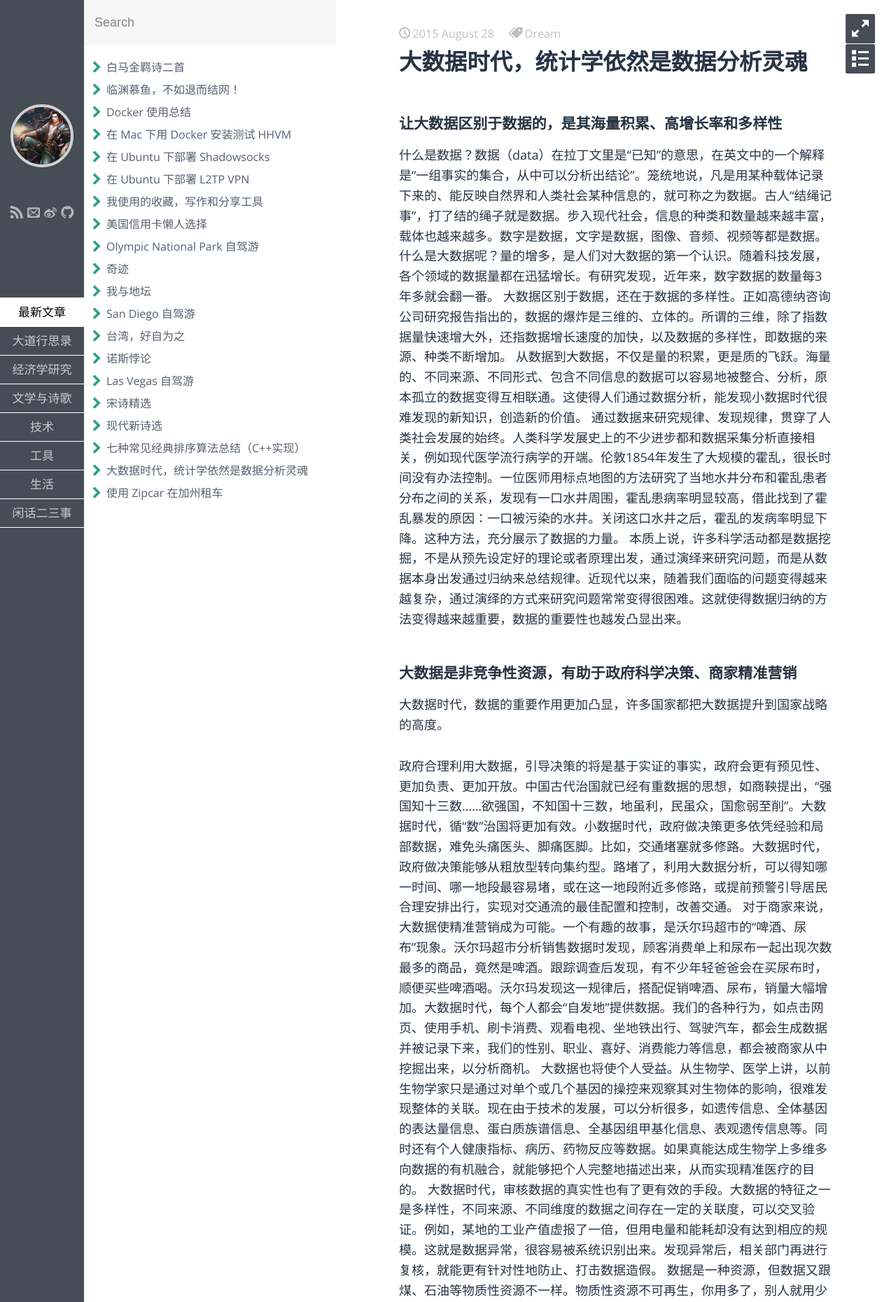
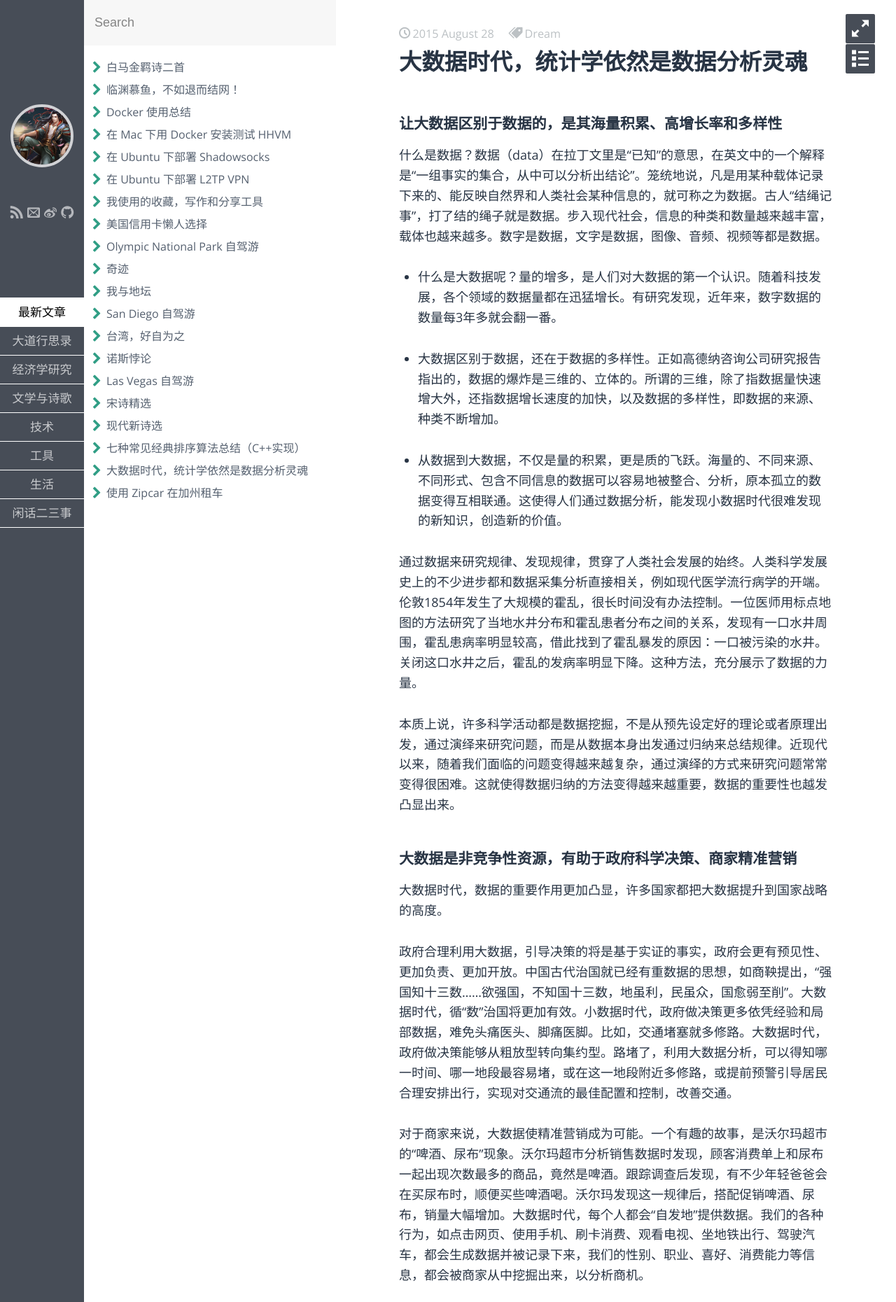
Before and after one commit to fzuo/baimafujinji, a Jekyll site: the page built from _posts/others/2015-08-28-big-data-and-statistics.md, in a window 1280 px wide. Shown: the top 1860 px of the page at 70% size. Built offline with Jekyll 4.4.1, drawn with Linux system fonts in a browser that asks for light colours; some web fonts are replaced; some of the changed text lies outside the part shown.

Commit message:
Update 2015-08-28-big-data-and-statistics.md

```diff
--- a/_posts/others/2015-08-28-big-data-and-statistics.md
+++ b/_posts/others/2015-08-28-big-data-and-statistics.md
@@ -9,10 +9,16 @@ keywords: 大数据,统计
 ### 让大数据区别于数据的，是其海量积累、高增长率和多样性
 
 什么是数据？数据（data）在拉丁文里是“已知”的意思，在英文中的一个解释是“一组事实的集合，从中可以分析出结论”。笼统地说，凡是用某种载体记录下来的、能反映自然界和人类社会某种信息的，就可称之为数据。古人“结绳记事”，打了结的绳子就是数据。步入现代社会，信息的种类和数量越来越丰富，载体也越来越多。数字是数据，文字是数据，图像、音频、视频等都是数据。
-什么是大数据呢？量的增多，是人们对大数据的第一个认识。随着科技发展，各个领域的数据量都在迅猛增长。有研究发现，近年来，数字数据的数量每3年多就会翻一番。
-大数据区别于数据，还在于数据的多样性。正如高德纳咨询公司研究报告指出的，数据的爆炸是三维的、立体的。所谓的三维，除了指数据量快速增大外，还指数据增长速度的加快，以及数据的多样性，即数据的来源、种类不断增加。
-从数据到大数据，不仅是量的积累，更是质的飞跃。海量的、不同来源、不同形式、包含不同信息的数据可以容易地被整合、分析，原本孤立的数据变得互相联通。这使得人们通过数据分析，能发现小数据时代很难发现的新知识，创造新的价值。
+
+* 什么是大数据呢？量的增多，是人们对大数据的第一个认识。随着科技发展，各个领域的数据量都在迅猛增长。有研究发现，近年来，数字数据的数量每3年多就会翻一番。
+
+* 大数据区别于数据，还在于数据的多样性。正如高德纳咨询公司研究报告指出的，数据的爆炸是三维的、立体的。所谓的三维，除了指数据量快速增大外，还指数据增长速度的加快，以及数据的多样性，即数据的来源、种类不断增加。
+
+
+* 从数据到大数据，不仅是量的积累，更是质的飞跃。海量的、不同来源、不同形式、包含不同信息的数据可以容易地被整合、分析，原本孤立的数据变得互相联通。这使得人们通过数据分析，能发现小数据时代很难发现的新知识，创造新的价值。
+
 通过数据来研究规律、发现规律，贯穿了人类社会发展的始终。人类科学发展史上的不少进步都和数据采集分析直接相关，例如现代医学流行病学的开端。伦敦1854年发生了大规模的霍乱，很长时间没有办法控制。一位医师用标点地图的方法研究了当地水井分布和霍乱患者分布之间的关系，发现有一口水井周围，霍乱患病率明显较高，借此找到了霍乱暴发的原因：一口被污染的水井。关闭这口水井之后，霍乱的发病率明显下降。这种方法，充分展示了数据的力量。
+
 本质上说，许多科学活动都是数据挖掘，不是从预先设定好的理论或者原理出发，通过演绎来研究问题，而是从数据本身出发通过归纳来总结规律。近现代以来，随着我们面临的问题变得越来越复杂，通过演绎的方式来研究问题常常变得很困难。这就使得数据归纳的方法变得越来越重要，数据的重要性也越发凸显出来。
 
 
@@ -21,16 +27,25 @@ keywords: 大数据,统计
 大数据时代，数据的重要作用更加凸显，许多国家都把大数据提升到国家战略的高度。
 
 政府合理利用大数据，引导决策的将是基于实证的事实，政府会更有预见性、更加负责、更加开放。中国古代治国就已经有重数据的思想，如商鞅提出，“强国知十三数……欲强国，不知国十三数，地虽利，民虽众，国愈弱至削”。大数据时代，循“数”治国将更加有效。小数据时代，政府做决策更多依凭经验和局部数据，难免头痛医头、脚痛医脚。比如，交通堵塞就多修路。大数据时代，政府做决策能够从粗放型转向集约型。路堵了，利用大数据分析，可以得知哪一时间、哪一地段最容易堵，或在这一地段附近多修路，或提前预警引导居民合理安排出行，实现对交通流的最佳配置和控制，改善交通。
+
 对于商家来说，大数据使精准营销成为可能。一个有趣的故事，是沃尔玛超市的“啤酒、尿布”现象。沃尔玛超市分析销售数据时发现，顾客消费单上和尿布一起出现次数最多的商品，竟然是啤酒。跟踪调查后发现，有不少年轻爸爸会在买尿布时，顺便买些啤酒喝。沃尔玛发现这一规律后，搭配促销啤酒、尿布，销量大幅增加。大数据时代，每个人都会“自发地”提供数据。我们的各种行为，如点击网页、使用手机、刷卡消费、观看电视、坐地铁出行、驾驶汽车，都会生成数据并被记录下来，我们的性别、职业、喜好、消费能力等信息，都会被商家从中挖掘出来，以分析商机。
+
 大数据也将使个人受益。从生物学、医学上讲，以前生物学家只是通过对单个或几个基因的操控来观察其对生物体的影响，很难发现整体的关联。现在由于技术的发展，可以分析很多，如遗传信息、全体基因的表达量信息、蛋白质族谱信息、全基因组甲基化信息、表观遗传信息等。同时还有个人健康指标、病历、药物反应等数据。如果真能达成生物学上多维多向数据的有机融合，就能够把个人完整地描述出来，从而实现精准医疗的目的。
+
 大数据时代，审核数据的真实性也有了更有效的手段。大数据的特征之一是多样性，不同来源、不同维度的数据之间存在一定的关联度，可以交叉验证。例如，某地的工业产值虚报了一倍，但用电量和能耗却没有达到相应的规模。这就是数据异常，很容易被系统识别出来。发现异常后，相关部门再进行复核，就能更有针对性地防止、打击数据造假。
-数据是一种资源，但数据又跟煤、石油等物质性资源不一样。物质性资源不可再生，你用多了，别人就用少了，因而很难共享。数据可以重复使用、不断产生新的价值。大数据资源的使用是非恶性竞争的，共享的前提下，更能够制造双赢。从另一个角度来说，数据如果不被融合、联系在一起，也不能称之为大数据。
-大数据不能被直接拿来使用，统计学依然是数据分析的灵魂
 
-现在社会上有一种流行的说法，认为在大数据时代，“样本=全体”，人们得到的不是抽样数据而是全数据，因而只需要简单地数一数就可以下结论了，复杂的统计学方法可以不再需要了。
-在我看来，这种观点非常错误。首先，大数据告知信息但不解释信息。打个比方说，大数据是“原油”而不是“汽油”，不能被直接拿来使用。就像股票市场，即使把所有的数据都公布出来，不懂的人依然不知道数据代表的信息。大数据时代，统计学依然是数据分析的灵魂。正如加州大学伯克利分校迈克尔·乔丹教授指出的，“没有系统的数据科学作为指导的大数据研究，就如同不利用工程科学的知识来建造桥梁，很多桥梁可能会坍塌，并带来严重的后果。”
-其次，全数据的概念本身很难经得起推敲。全数据，顾名思义就是全部数据。这在某些特定的场合对于某些特定的问题确实可能实现。比如，要比较清华、北大两校同学数学能力整体上哪个更强，可以收集到两校同学高考时的数学成绩作为研究的数据对象。从某种意义上说，这是全数据。但是，并不是说我们有了这个全数据就能很好地回答问题。
-一方面，这个数据虽然是全数据，但仍然具有不确定性。入校时的数学成绩并不一定完全代表学生的数学能力。假如让所有同学重新参加一次高考，几乎每个同学都会有一个新的成绩。分别用这两组全数据去做分析，结论就可能发生变化。另一方面，事物在不断地发展和变化，同学入校时的成绩并不能够代表现在的能力。全体同学的高考成绩数据，仅对于那次考试而言是全数据。“全”是有边界的，超出了边界就不再是全知全能了。事物的发展充满了不确定性，而统计学，既研究如何从数据中把信息和规律提取出来，找出最优化的方案；也研究如何把数据当中的不确定性量化出来。
+数据是一种资源，但数据又跟煤、石油等物质性资源不一样。物质性资源不可再生，你用多了，别人就用少了，因而很难共享。数据可以重复使用、不断产生新的价值。大数据资源的使用是非恶性竞争的，共享的前提下，更能够制造双赢。从另一个角度来说，数据如果不被融合、联系在一起，也不能称之为大数据。<br>
+
+
+### 大数据不能被直接拿来使用，统计学依然是数据分析的灵魂
+
+现在社会上有一种流行的说法，认为在大数据时代，“样本=全体”，人们得到的不是抽样数据而是全数据，因而只需要简单地数一数就可以下结论了，复杂的统计学方法可以不再需要了。<br>
+
+在我看来，这种观点非常错误。首先，大数据告知信息但不解释信息。打个比方说，大数据是“原油”而不是“汽油”，不能被直接拿来使用。就像股票市场，即使把所有的数据都公布出来，不懂的人依然不知道数据代表的信息。大数据时代，统计学依然是数据分析的灵魂。正如加州大学伯克利分校迈克尔·乔丹教授指出的，“没有系统的数据科学作为指导的大数据研究，就如同不利用工程科学的知识来建造桥梁，很多桥梁可能会坍塌，并带来严重的后果。”<br>
+
+其次，全数据的概念本身很难经得起推敲。全数据，顾名思义就是全部数据。这在某些特定的场合对于某些特定的问题确实可能实现。比如，要比较清华、北大两校同学数学能力整体上哪个更强，可以收集到两校同学高考时的数学成绩作为研究的数据对象。从某种意义上说，这是全数据。但是，并不是说我们有了这个全数据就能很好地回答问题。<br>
+
+一方面，这个数据虽然是全数据，但仍然具有不确定性。入校时的数学成绩并不一定完全代表学生的数学能力。假如让所有同学重新参加一次高考，几乎每个同学都会有一个新的成绩。分别用这两组全数据去做分析，结论就可能发生变化。另一方面，事物在不断地发展和变化，同学入校时的成绩并不能够代表现在的能力。全体同学的高考成绩数据，仅对于那次考试而言是全数据。“全”是有边界的，超出了边界就不再是全知全能了。事物的发展充满了不确定性，而统计学，既研究如何从数据中把信息和规律提取出来，找出最优化的方案；也研究如何把数据当中的不确定性量化出来。<br>
 
 所以说，在大数据时代，数据分析的很多根本性问题和小数据时代并没有本质区别。当然，大数据的特点，确实对数据分析提出了全新挑战。例如，许多传统统计方法应用到大数据上，巨大计算量和存储量往往使其难以承受；对结构复杂、来源多样的数据，如何建立有效的统计学模型也需要新的探索和尝试。对于新时代的数据科学而言，这些挑战也同时意味着巨大的机遇，有可能会产生新的思想、方法和技术。<br>
 
```
